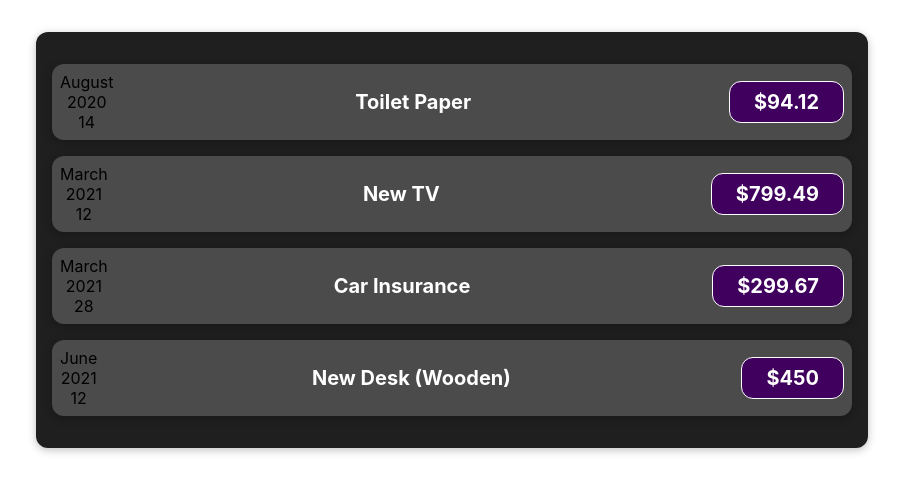
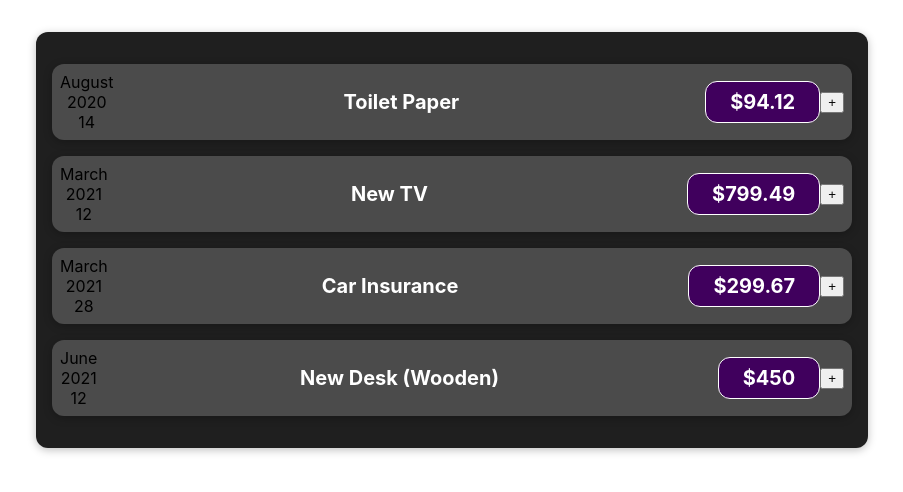
Before and after one commit to cstnaya/React-Complete-Guide, a React (Create React App) app: page / in a window 1280 px wide. Shown: the top 492 px of the page, without its empty margins (188-1091 px from the left). Built offline with nearby package versions, Linux system fonts and the light colour scheme.

Commit message:
0817. update

```diff
--- a/src/components/Expenses/ExpenseItem.js
+++ b/src/components/Expenses/ExpenseItem.js
@@ -4,6 +4,10 @@ import "./ExpenseItem.css";
 
 // Component 就只是一個 javascript function 而已。
 function ExpenseItem(props) {
+  const handleClick = () => {
+    console.log('hello world!');
+  };
+
   // 一定要有 root element，且只能一個
   return (
     <Card className="expense-item">
@@ -12,6 +16,7 @@ function ExpenseItem(props) {
         <h2>{props.title}</h2>
         <div className="expense-item__price">${props.price}</div>
       </div>
+      <button onClick={handleClick}>+</button>
     </Card>
   );
 }
--- a/src/components/Expenses/Expenses.js
+++ b/src/components/Expenses/Expenses.js
@@ -7,6 +7,7 @@ function Expenses(props) {
     <Card className="expenses">
       {props.expenses.map((expense) => (
         <ExpenseItem
+          key={expense.id}
           date={expense.date}
           title={expense.title}
           price={expense.amount}
```
